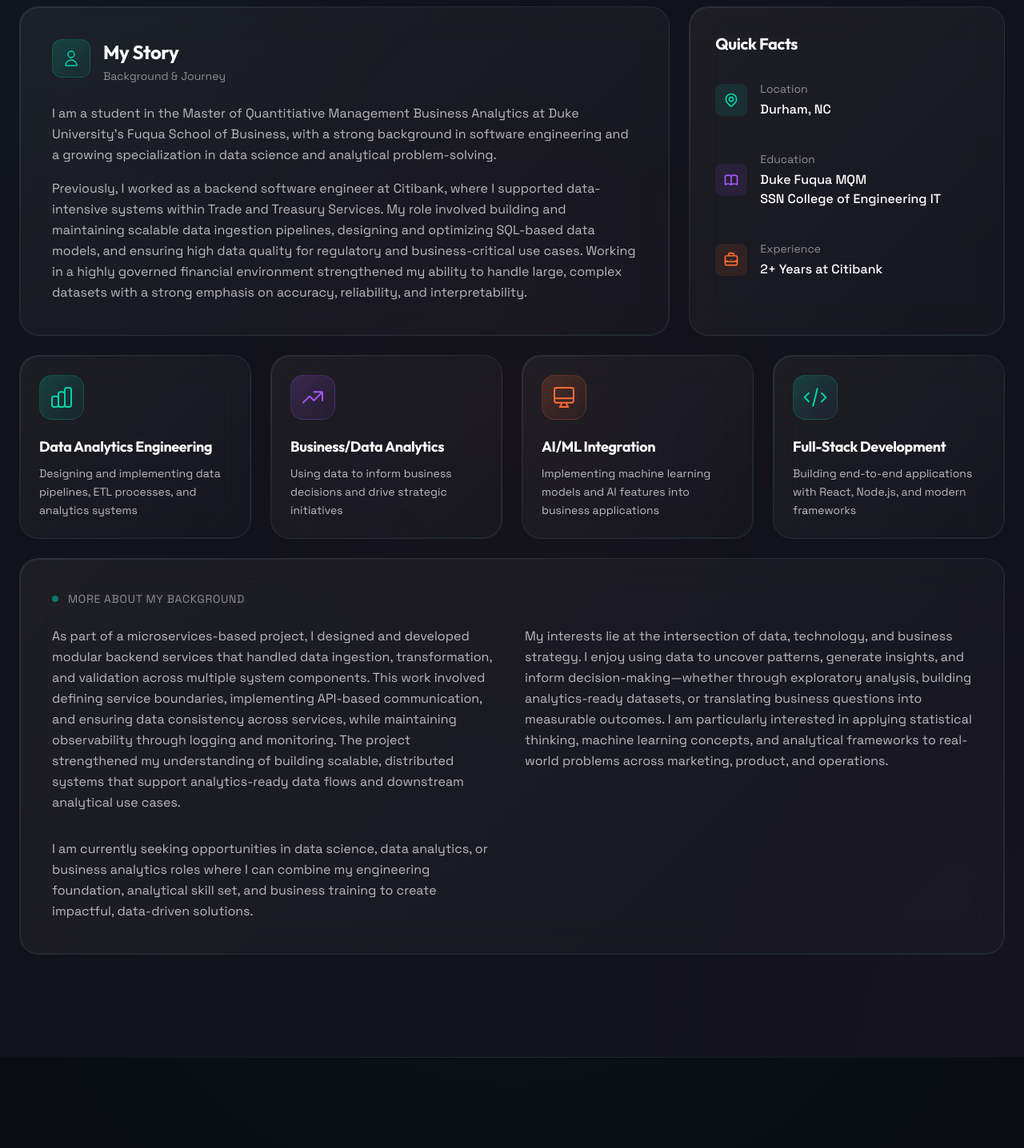
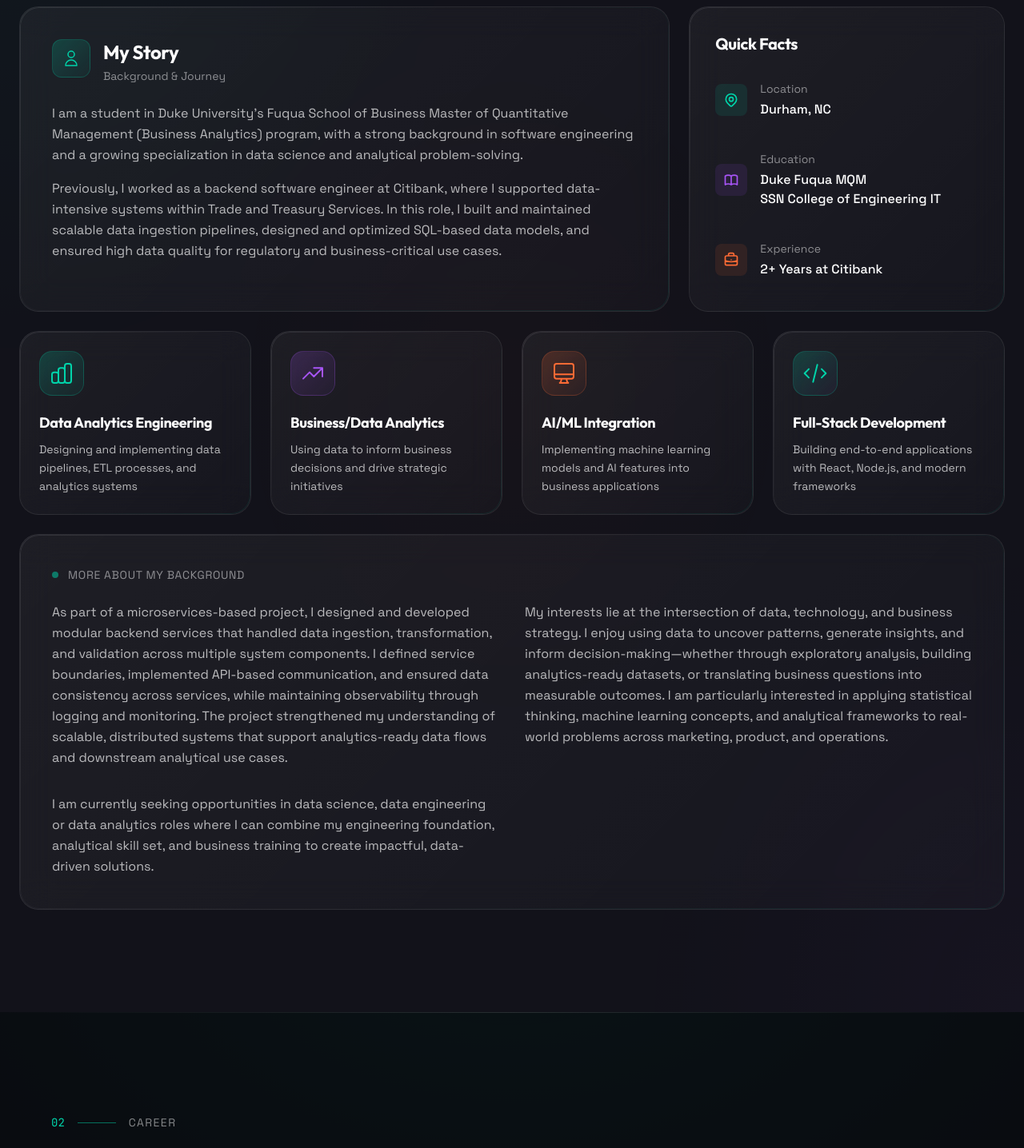
Before and after one commit to sriya-vemuri/MyPortfolio, a React (Vite) app: page / in a window 1280 px wide. Shown: the part 1080-2516 px from the top of the page at 80% size. Built offline with nearby package versions, Linux system fonts and the light colour scheme; a web font is replaced by a local one.

Commit message:
about me

```diff
--- a/src/data/portfolioData.js
+++ b/src/data/portfolioData.js
@@ -17,16 +17,16 @@ export const portfolioData = {
   ],
 
   about: {
-    bio: `I am a student in the Master of Quantitiative Management Business Analytics at Duke University's Fuqua School of Business, with a strong background in software engineering and a growing specialization in data science and analytical problem-solving.
+    bio: `I am a student in Duke University’s Fuqua School of Business Master of Quantitative Management (Business Analytics) program, with a strong background in software engineering and a growing specialization in data science and analytical problem-solving.
 
-Previously, I worked as a backend software engineer at Citibank, where I supported data-intensive systems within Trade and Treasury Services. My role involved building and maintaining scalable data ingestion pipelines, designing and optimizing SQL-based data models, and ensuring high data quality for regulatory and business-critical use cases. Working in a highly governed financial environment strengthened my ability to handle large, complex datasets with a strong emphasis on accuracy, reliability, and interpretability.
+Previously, I worked as a backend software engineer at Citibank, where I supported data-intensive systems within Trade and Treasury Services. In this role, I built and maintained scalable data ingestion pipelines, designed and optimized SQL-based data models, and ensured high data quality for regulatory and business-critical use cases.
 
-As part of a microservices-based project, I designed and developed modular backend services that handled data ingestion, transformation, and validation across multiple system components. This work involved defining service boundaries, implementing API-based communication, and ensuring data consistency across services, while maintaining observability through logging and monitoring. The project strengthened my understanding of building scalable, distributed systems that support analytics-ready data flows and downstream analytical use cases.
+As part of a microservices-based project, I designed and developed modular backend services that handled data ingestion, transformation, and validation across multiple system components. I defined service boundaries, implemented API-based communication, and ensured data consistency across services, while maintaining observability through logging and monitoring. The project strengthened my understanding of scalable, distributed systems that support analytics-ready data flows and downstream analytical use cases.
 
 My interests lie at the intersection of data, technology, and business strategy. I enjoy using data to uncover patterns, generate insights, and inform decision-making—whether through exploratory analysis, building analytics-ready datasets, or translating business questions into measurable outcomes. I am particularly interested in applying statistical thinking, machine learning concepts, and analytical frameworks to real-world problems across marketing, product, and operations.
 
-I am currently seeking opportunities in data science, data analytics, or business analytics roles where I can combine my engineering foundation, analytical skill set, and business training to create impactful, data-driven solutions.`,
-    whatIDo: [
+I am currently seeking opportunities in data science, data engineering or data analytics roles where I can combine my engineering foundation, analytical skill set, and business training to create impactful, data-driven solutions.`
+, whatIDo: [
       {
         title: 'Data Analytics Engineering',
         description: 'Designing and implementing data pipelines, ETL processes, and analytics systems',
```
